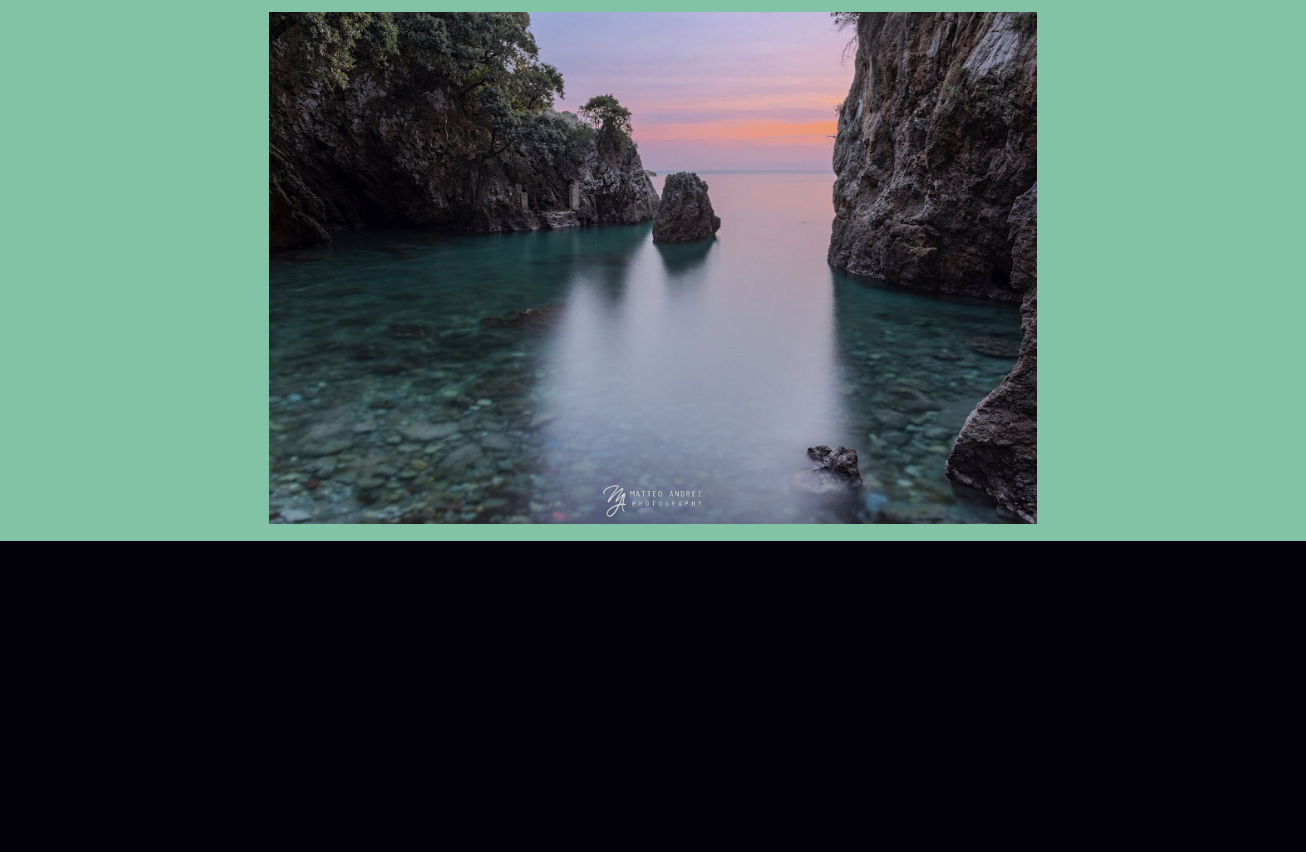
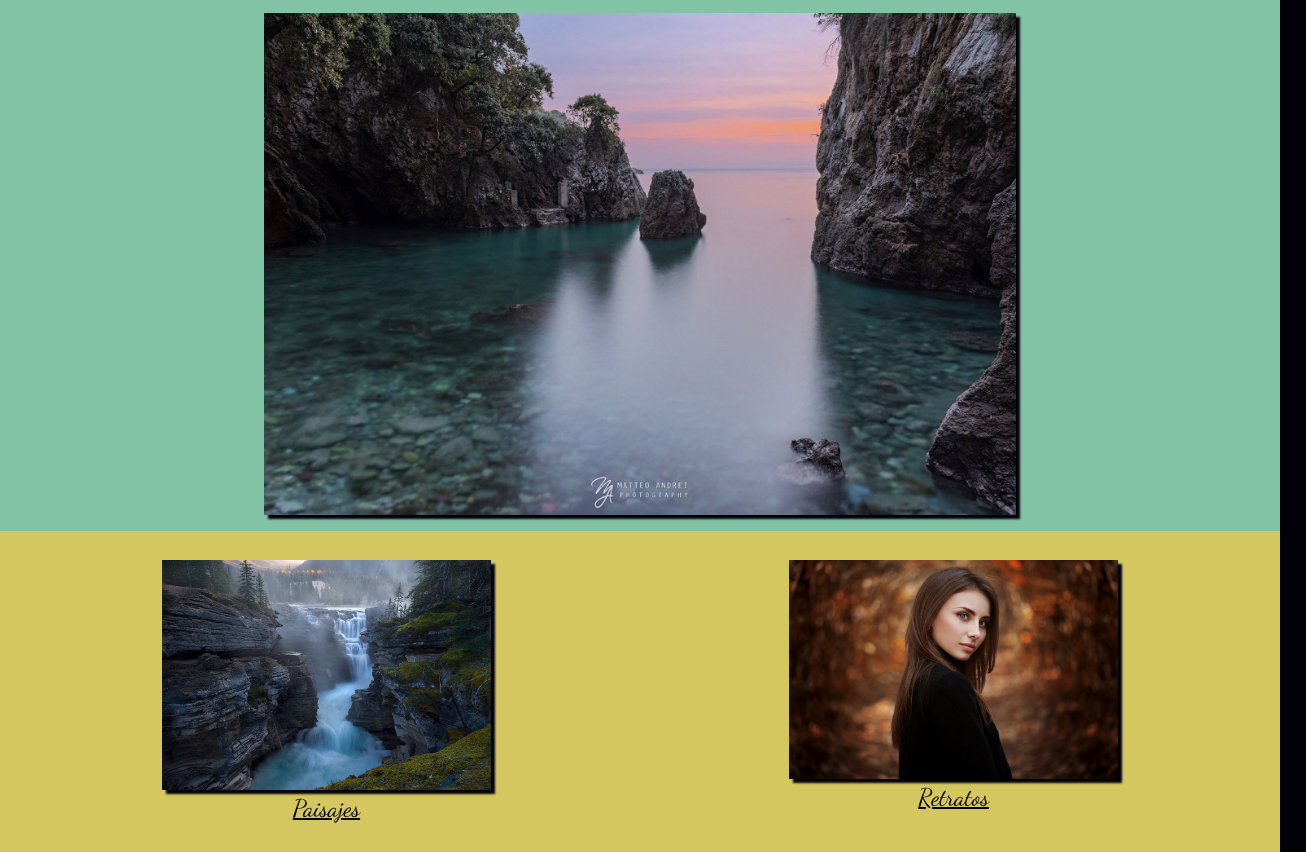
Before and after one commit to Bryan-Brenes/Comenzando-fotograf-a, a plain HTML site: page index.html in a window 1280 px wide. Shown: the part 69-921 px from the top of the page, 1306 px wide, since content can reach past the window. Before the commit the page ends 800 px from the top, so only its background shows below. Drawn offline with Linux system fonts and the light colour scheme.

Commit message:
Implementación de la sección de imágenes secundarias
Se añaden las imágenes secundarias, así como sus efectos

```diff
--- a/css/estilos.css
+++ b/css/estilos.css
@@ -43,6 +43,8 @@ header h1{
 
 #menu a{
     color: white;
+    font-size: 1.5em;
+    margin-left: 1vw;
 }
 
 #menu :first-child{
@@ -51,11 +53,45 @@ header h1{
 
 #imagen-principal{
     background-color: #82c3a6;
-    width: 100%;
+    max-width: 100%;
     text-align: center;
     padding: 1vw;
 }
 
 #imagen-principal img{
     width: 60%;
+    box-shadow: 4px 4px 2px #02010a;
 }
+
+#imagenes-secundarias{
+    display: flex;
+    display: -webkit-flex;
+    flex-direction: row;
+    max-width: 100%;
+    background-color: #d5c75f;
+    padding: 1vw;
+}
+
+#imagenes-secundarias figure{
+    width: 50%;
+    text-align: center;
+}
+
+#imagenes-secundarias figure img{
+    width: 60%;
+    box-shadow: 4px 4px 2px #02010a;
+    transition: transform 0.5s;
+}
+
+#imagenes-secundarias figure a{
+    color: black;
+    font-size: 1.5em;
+}
+
+#imagen1 img:hover{
+    transform: rotate(10deg);
+}
+
+#imagen2 img:hover{
+    transform: translate(20px, -5px);
+}
--- a/index.html
+++ b/index.html
@@ -24,6 +24,18 @@
         <div id="imagen-principal">
             <img src="img/imagen1.jpg" alt="imagen-principal" title="imagen-principal">
         </div>
+
+        <div id="imagenes-secundarias">
+            <figure id="imagen1">
+                <img src="img/imagen2.jpg" alt="imagen-secundaria" title="imagen-secundaria">
+                <figcaption><a href="#">Paisajes</a></figcaption>
+            </figure>
+
+            <figure id="imagen2">
+                <img src="img/retrato1.jpeg" alt="imagen-secundaria" title="imagen-secundaria">
+                <figcaption><a href="#">Retratos</a></figcaption>
+            </figure>
+        </div>
     </section>
 
     <footer>
```
